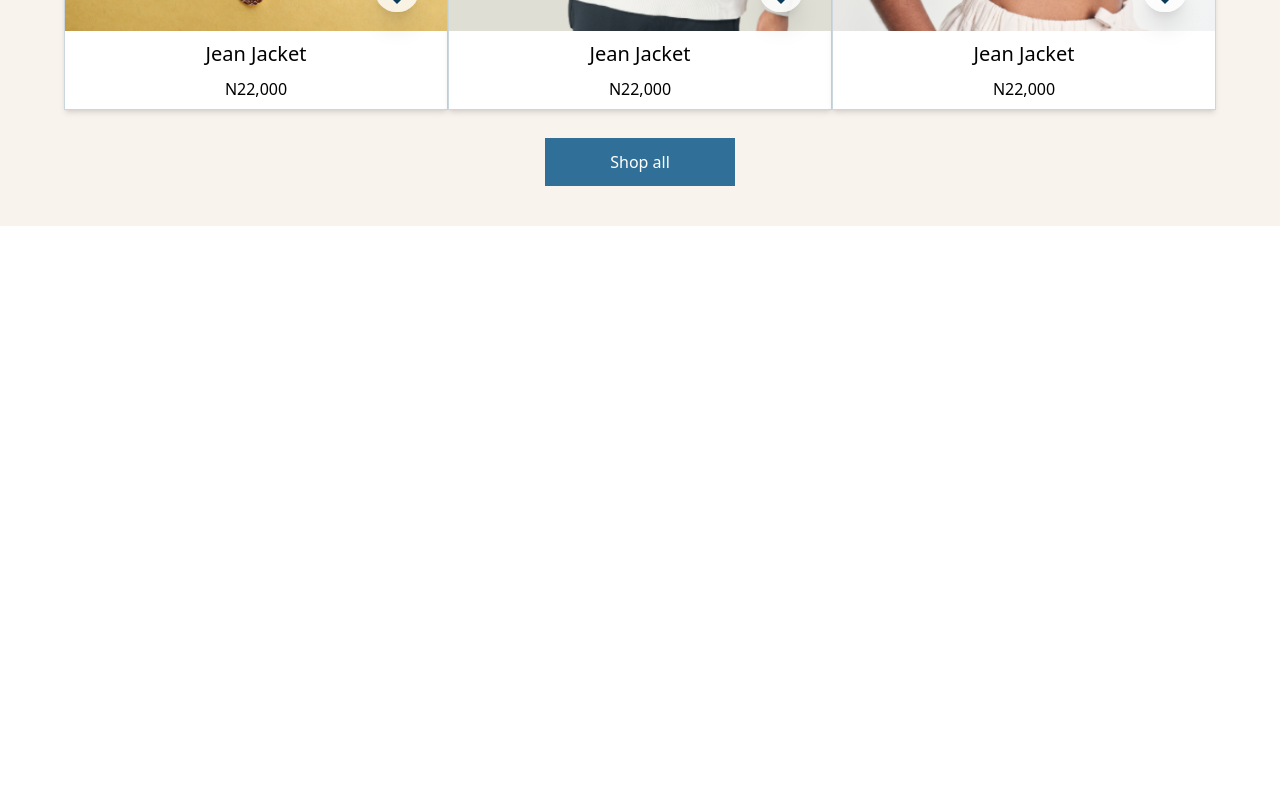
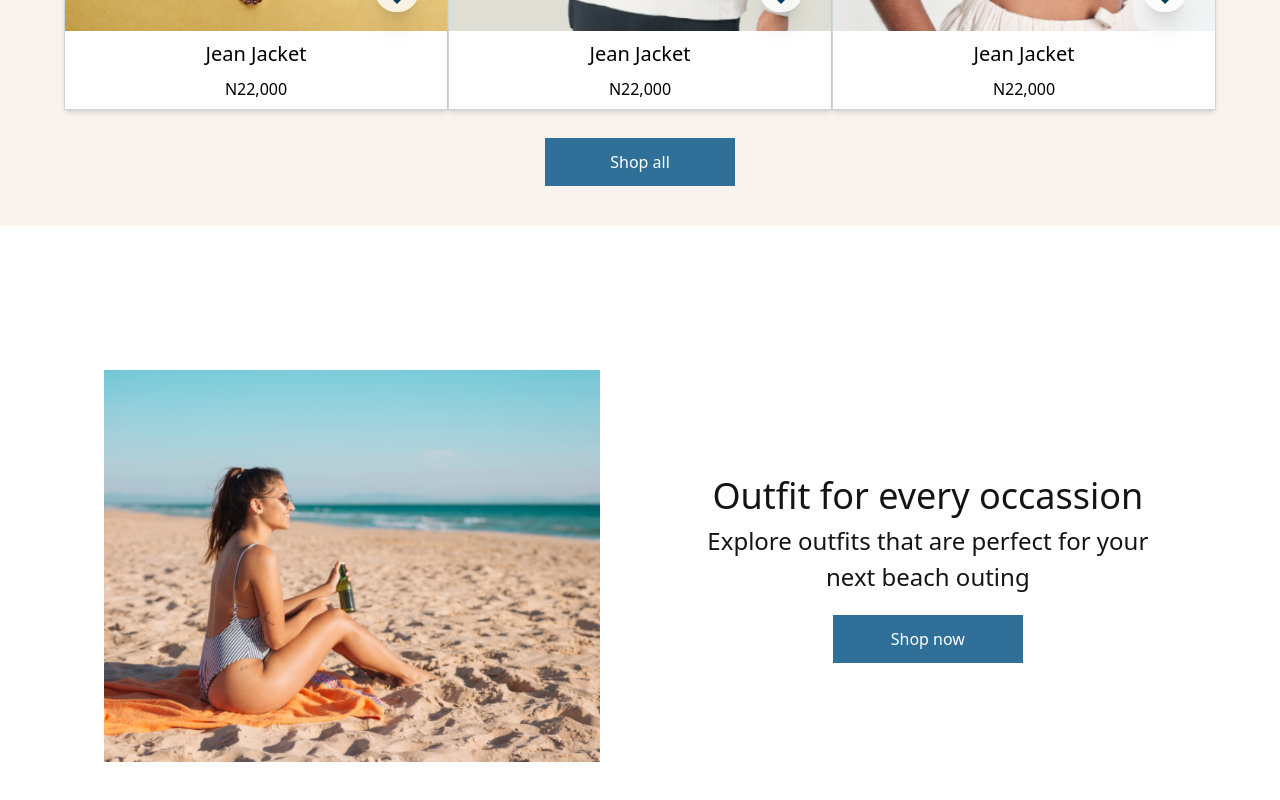
Before and after one commit to alimuhammeddev/Fashion-Fit, a React (Vite) app: page / in a window 1280 px wide. Shown: the part 2175-2975 px from the top of the page. Before the commit the page ends 2401 px from the top, so only its background shows below. Built offline with nearby package versions, Linux system fonts and the light colour scheme.

Commit message:
finished working on occassions

```diff
--- a/src/App.jsx
+++ b/src/App.jsx
@@ -1,5 +1,5 @@
 import styles from './style'
-import { Collection, Hero, Navbar,} from './Components';
+import { Collection, Hero, Navbar, Occassion,} from './Components';
 
 const App = () =>
   (
@@ -24,6 +24,14 @@ const App = () =>
           </div>
         </div>
       </div>
+
+      <div className='bg-[#ffffff] lg:mt-20 pb-10'>
+        <div className={`${styles.paddingX} ${styles.flexCenter}`}>
+          <div className={`${styles.boxWidth} mt-16`}>
+            <Occassion />
+          </div>
+        </div>
+      </div>
     </div>
   );
 
--- /dev/null
+++ b/src/Components/Occassion.jsx
@@ -0,0 +1,21 @@
+import React from 'react'
+import { woman } from '../assets'
+
+const Occassion = () => {
+  return (
+    <section className='flex items-center justify-center mx-auto lg:px-10 lg:gap-20 gap-10 flex-col lg:flex-row'>
+        <div>
+            <img src={woman} alt="" />
+        </div>
+        <div>
+            <h1 className='text-[#141415] text-[36px] text-center'>Outfit for every occassion</h1>
+            <p className='text-[24px] text-[#141415] text-center'>Explore outfits that are perfect for your next beach outing</p>
+            <div className='mx-auto text-center mt-5'>
+                <button className='bg-[#307098] w-[190px] h-[48px] text-[#ffffff]'>Shop now</button>
+            </div>
+        </div>
+    </section>
+  )
+}
+
+export default Occassion
--- a/src/Components/index.js
+++ b/src/Components/index.js
@@ -1,6 +1,7 @@
 import Navbar from "./Navbar";
 import Hero from "./Hero";
 import Collection from "./Collection";
+import Occassion from "./Occassion";
 
 
 
@@ -8,4 +9,5 @@ export {
     Navbar,
     Hero,
     Collection,
+    Occassion
 }
--- a/src/assets/index.js
+++ b/src/assets/index.js
@@ -11,6 +11,7 @@ import woman1 from "./woman1.png";
 import woman2 from "./woman2.png";
 import necklace from "./necklace.png";
 import bag from "./bag.png";
+import woman from "./woman.png";
 
 
 
@@ -30,4 +31,5 @@ export{
     woman2,
     bag,
     necklace,
+    woman,
 }
```
